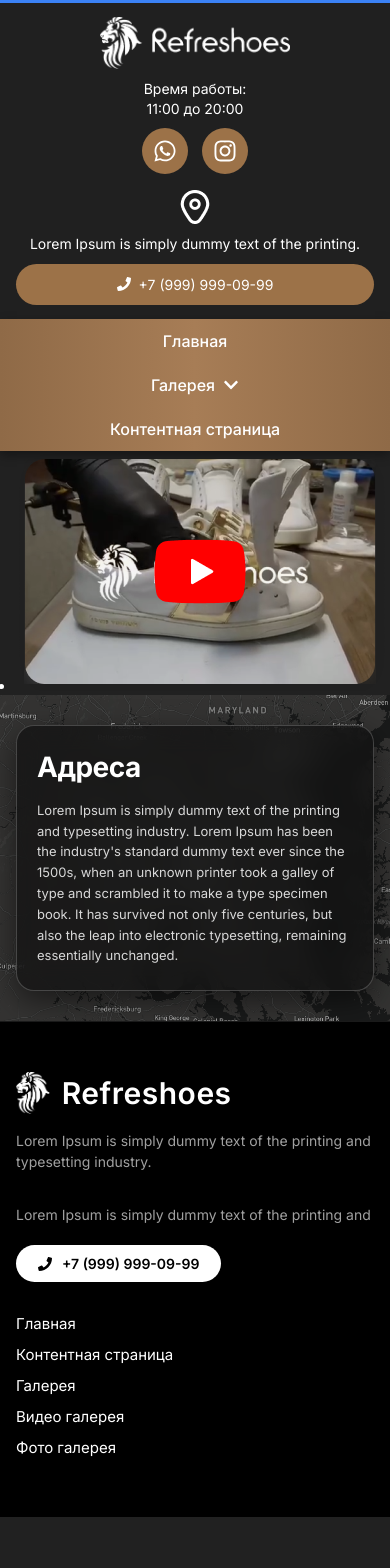
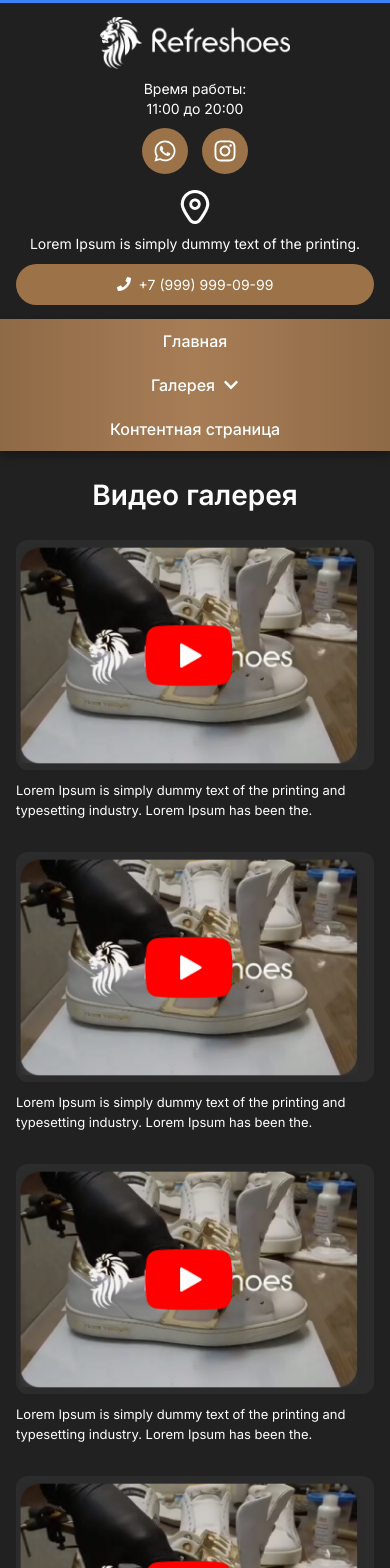
Before and after one commit to dilshodmahmaraimov22-ux/Shoes, a React (Vite) app: page /Video in a window 390 px wide. Shown: the top 1568 px of the page. Before the commit the page ends 1517 px from the top, so only its background shows below. Built offline with nearby package versions, Linux system fonts and the light colour scheme.

Commit message:
vidga styel berdim

```diff
--- a/src/Components/Vid/Vid.css
+++ b/src/Components/Vid/Vid.css
@@ -0,0 +1,135 @@
+@import url('https://fonts.googleapis.com/css2?family=Inter:wght@400;500;600&display=swap');
+
+:root {
+  --bg: #212121;
+}
+
+.vid {
+  background: var(--bg);
+  color: #fff;
+  font-family: 'Inter', system-ui, -apple-system, 'Segoe UI', Roboto, sans-serif;
+  padding: 36px 0 60px;
+}
+
+.container {
+  width: 100%;
+  max-width: 1020px;
+  margin: 0 auto;
+  padding: 0 16px;
+}
+
+/* ---------- sarlavha ---------- */
+.vid__title {
+  margin: 0 0 40px;
+  text-align: center;
+  font-size: clamp(28px, 3vw + 12px, 46px);
+  font-weight: 600;
+  line-height: 1.2;
+}
+
+/* ---------- to'r ---------- */
+.vid__list {
+  display: grid;
+  grid-template-columns: repeat(3, 1fr);
+  gap: 60px 60px;
+  margin: 0;
+  padding: 0;
+  list-style: none;
+}
+
+.vid__item {
+  min-width: 0;
+}
+
+.vid__img-wrap {
+  width: 100%;
+  aspect-ratio: 288 / 185;
+  border-radius: 16px;
+  overflow: hidden;
+  background: #2c2c2c;
+}
+
+.vid__img {
+  display: block;
+  width: 100%;
+  height: 100%;
+  object-fit: cover;
+}
+
+.vid__text {
+  margin: 10px 0 0;
+  font-size: 14px;
+  line-height: 21px;
+}
+
+/* ---------- Show more ---------- */
+.vid__more {
+  display: flex;
+  justify-content: center;
+  margin-top: 56px;
+}
+
+.vid__link {
+  padding-bottom: 2px;
+  border-bottom: 1px solid #fff;
+  color: #fff;
+  font-size: 18px;
+  line-height: 1.3;
+  text-decoration: none;
+  transition: opacity 0.2s ease;
+}
+
+.vid__link:hover {
+  opacity: 0.7;
+}
+
+.vid__link:focus-visible {
+  outline: 2px solid #9a6b41;
+  outline-offset: 4px;
+}
+
+/* ---------- RESPONSIVE ---------- */
+@media (max-width: 1024px) {
+  .vid__list {
+    gap: 48px 32px;
+  }
+}
+
+@media (max-width: 768px) {
+  .vid {
+    padding: 28px 0 48px;
+  }
+
+  .vid__title {
+    margin-bottom: 28px;
+  }
+
+  .vid__list {
+    grid-template-columns: repeat(2, 1fr);
+    gap: 40px 20px;
+  }
+
+  .vid__more {
+    margin-top: 40px;
+  }
+}
+
+@media (max-width: 480px) {
+  .vid__list {
+    grid-template-columns: 1fr;
+    gap: 32px;
+  }
+
+  .vid__img-wrap {
+    border-radius: 12px;
+  }
+
+  .vid__text {
+    font-size: 13px;
+    line-height: 20px;
+  }
+
+  .vid__link {
+    font-size: 16px;
+  }
+}
--- a/src/Components/Vid/Vid.jsx
+++ b/src/Components/Vid/Vid.jsx
@@ -1,5 +1,17 @@
 import React from 'react'
 import vid from '../Images/vid.png'
+import { Link } from 'react-router-dom'
+import './Vid.css'
+
+const TEXT =
+  'Lorem Ipsum is simply dummy text of the printing and typesetting industry. Lorem Ipsum has been the.'
+
+// 9 ta video. Har biriga o'z rasmi va havolasini berish mumkin.
+const VIDEOS = Array.from({ length: 9 }, (_, i) => ({
+  id: i + 1,
+  img: vid,
+  text: TEXT,
+}))
 
 const Vid = () => {
   return (
@@ -7,11 +19,24 @@ const Vid = () => {
       <div className="vid">
         <div className="container">
           <div className="vid__container">
-          <ul className='vid__list'>
-            <li className='vid__item'>
-              <img src={vid} alt="" />
+            <h1 className="vid__title">Видео галерея</h1>
+
+            <ul className="vid__list">
+              {VIDEOS.map((item) => (
+                <li className="vid__item" key={item.id}>
+                  <div className="vid__img-wrap">
+                    <img className="vid__img" src={item.img} alt="video" loading="lazy" />
+                  </div>
+                  <p className="vid__text">{item.text}</p>
                 </li>
+              ))}
             </ul>
+
+            <div className="vid__more">
+              <Link className="vid__link" to="/">
+                Show more
+              </Link>
+            </div>
           </div>
         </div>
       </div>
```
Lines whose indentation alone changed are shown as unchanged.
